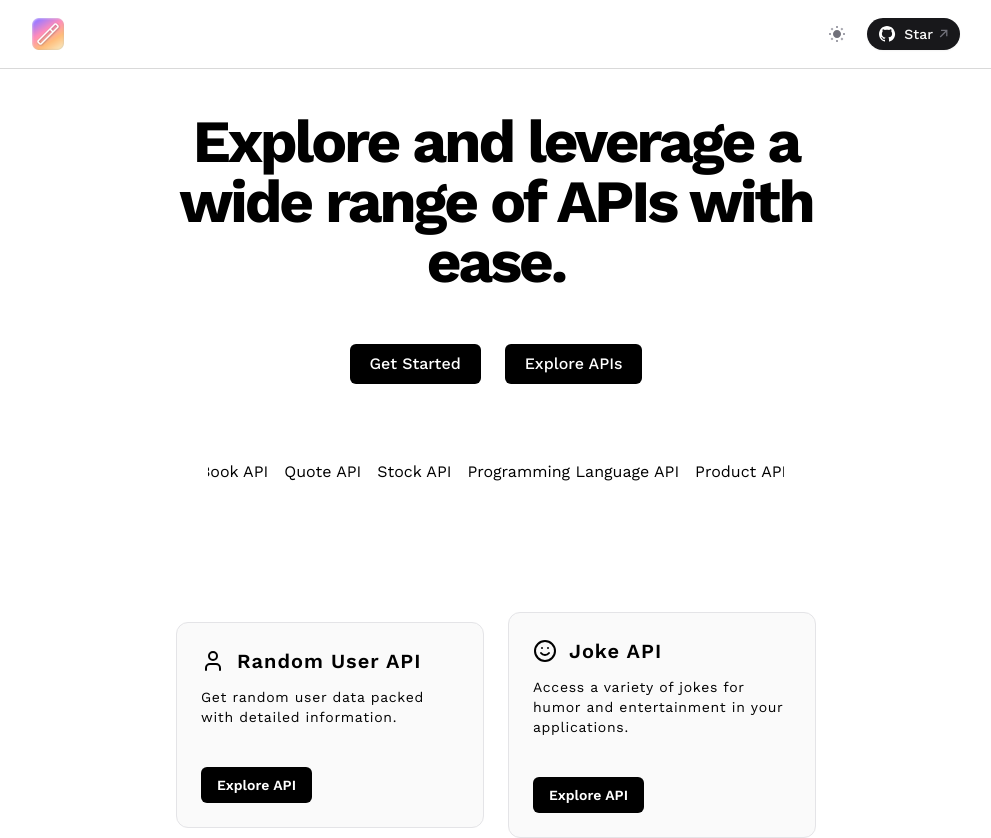
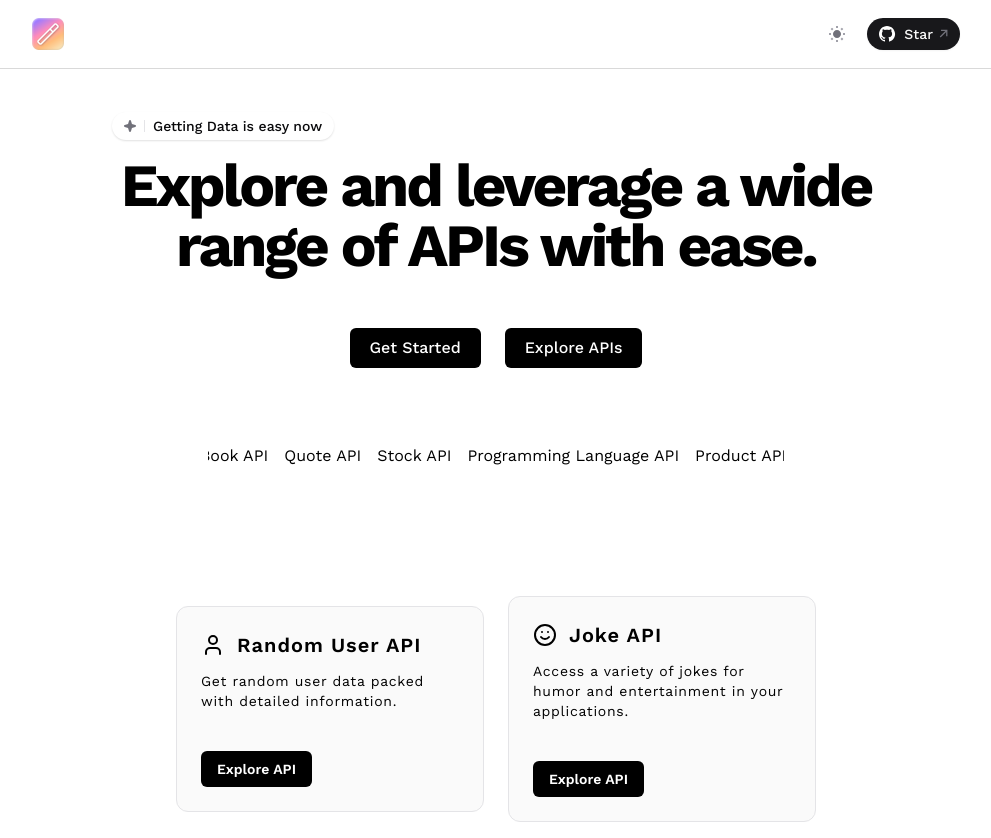
Before and after one commit to rehan-adi/FreeApiHub, a Next.js app in the folder apps/freeapihub-docs/: page / in a window 1280 px wide. Shown: the top 838 px of the page, without its empty margins (144-1135 px from the left). Built offline with nearby package versions, Linux system fonts and the light colour scheme.

Commit message:
Add a small section

```diff
--- a/apps/freeapihub-docs/app/page.tsx
+++ b/apps/freeapihub-docs/app/page.tsx
@@ -19,11 +19,31 @@ export default function Home() {
       {/* Navbar  */}
       <Navbar />
 
-      <header className="text-center pt-12 pb-8">
-        <h1 className="md:text-6xl text-4xl px-4 dark:text-white text-black w-full md:w-[60vw] font-bold tracking-tighter line-height">
-          Explore and leverage a wide range of APIs with ease.
-        </h1>
-      </header>
+      <div className="pt-12 px-4">
+        <div className="mb-4">
+          <p className="inline-flex items-center justify-center whitespace-nowrap rounded-full bg-background px-3 py-1 text-sm font-medium text-foreground shadow-sm shadow-black/[.12] dark:bg-accent">
+            <span className="mr-2 flex shrink-0 border-r border-border pr-2">
+              <svg
+                xmlns="http://www.w3.org/2000/svg"
+                width={12}
+                height={12}
+                fill="none"
+              >
+                <path
+                  className="fill-zinc-500"
+                  d="M6.958.713a1 1 0 0 0-1.916 0l-.999 3.33-3.33 1a1 1 0 0 0 0 1.915l3.33.999 1 3.33a1 1 0 0 0 1.915 0l.999-3.33 3.33-1a1 1 0 0 0 0-1.915l-3.33-.999-1-3.33Z"
+                />
+              </svg>
+            </span>
+            Getting Data is easy now
+          </p>
+        </div>
+        <header className="text-center pb-8">
+          <h1 className="md:text-6xl text-4xl dark:text-white text-black w-full md:w-[60vw] font-bold tracking-tighter line-height">
+            Explore and leverage a wide range of APIs with ease.
+          </h1>
+        </header>
+      </div>
 
       <div className="flex justify-center gap-6 py-5">
         <Link href="/docs">
```
